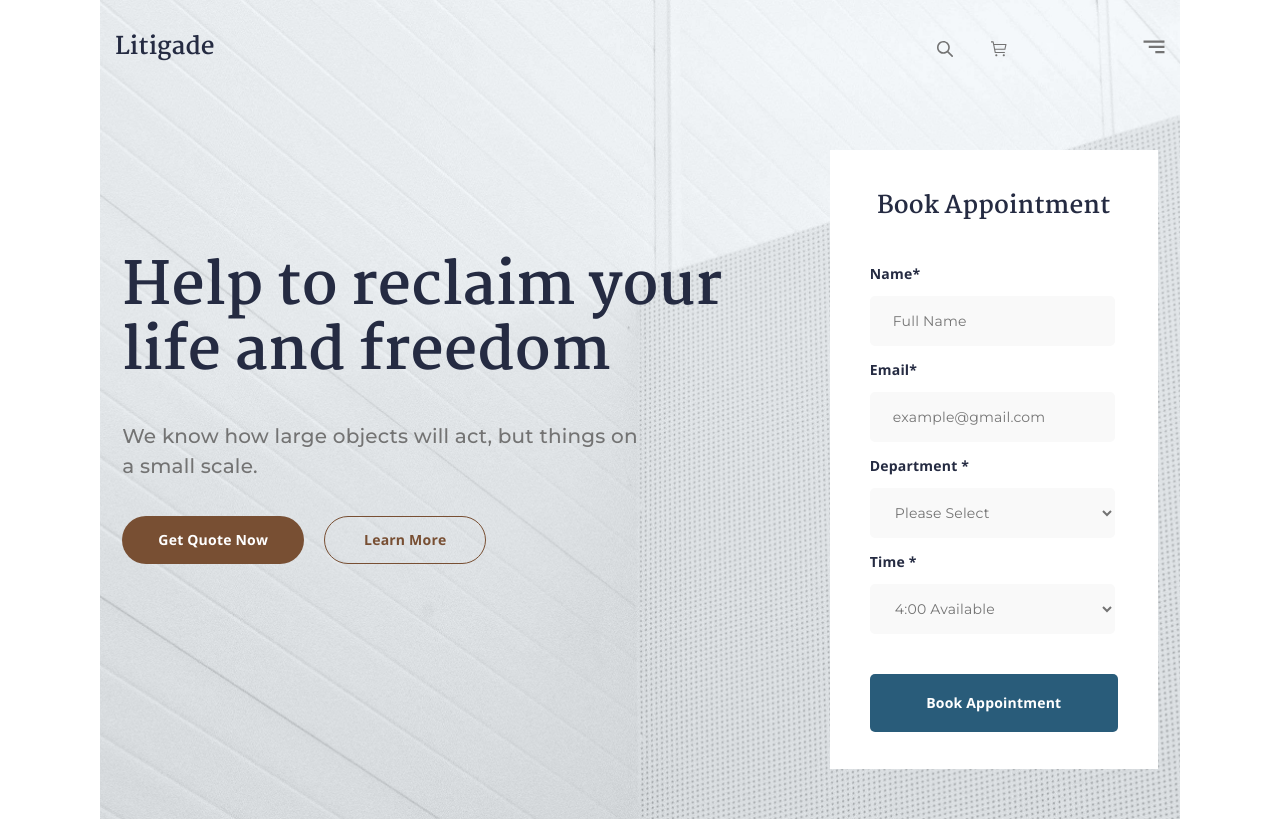
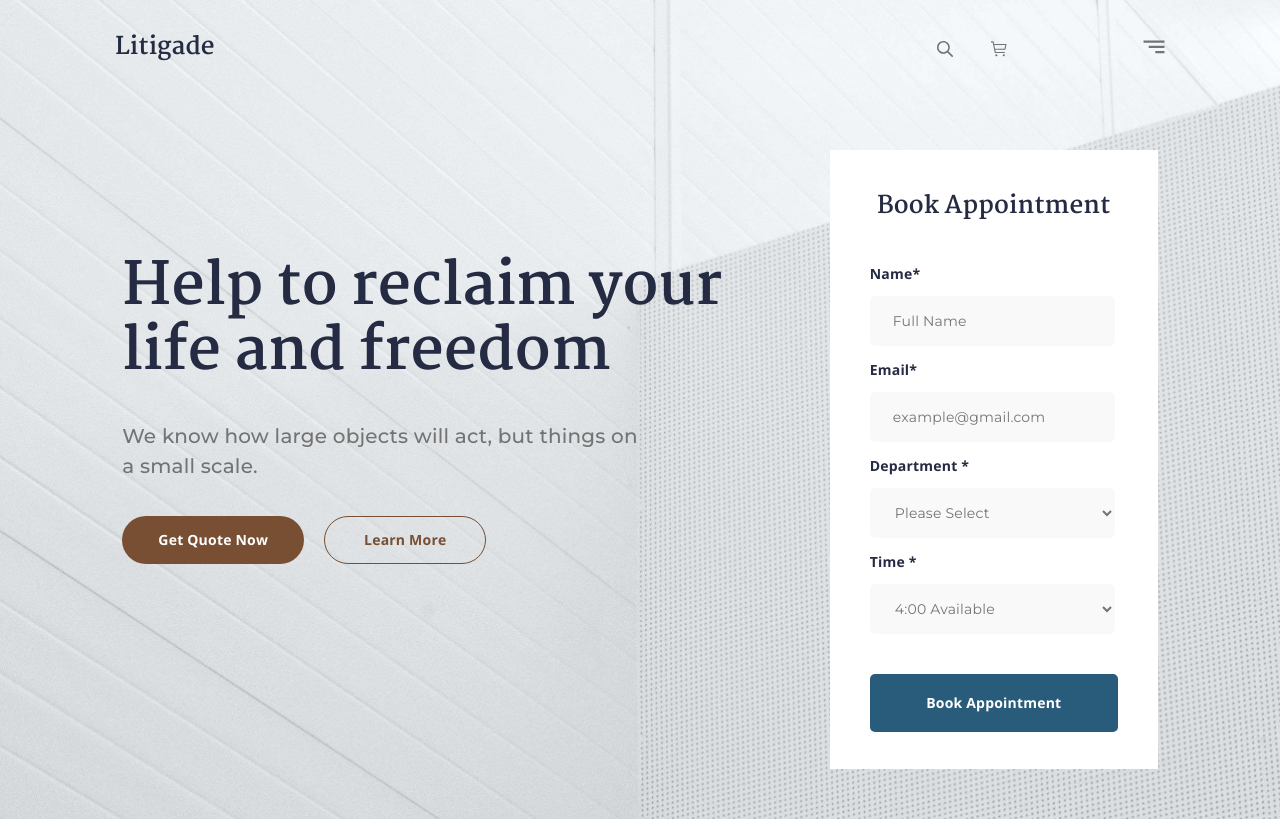
Before and after one commit to Kovarnar/page-litigade, a plain HTML site: page index.html in a window 1280 px wide. Shown: the top 821 px of the page. Drawn offline with nearby package versions, Linux system fonts and the light colour scheme.

Commit message:
the last changes

```diff
--- a/sass/layouts/layout__768/_help.scss
+++ b/sass/layouts/layout__768/_help.scss
@@ -1,8 +1,15 @@
-.help .container {
-    display: flex;
-    flex-direction: row;
-    justify-content: space-around;
-    align-items: center;
+.help {
+    background-image: url("../img/background-1.jpg");
+    background-repeat: no-repeat;
+    background-position: center;
+    background-size: cover;
+
+    .container {
+        display: flex;
+        flex-direction: row;
+        justify-content: space-around;
+        align-items: center;
+    }
 }
 
 .help {
```
Also changed, not shown: css/style.css, 1 other file.
